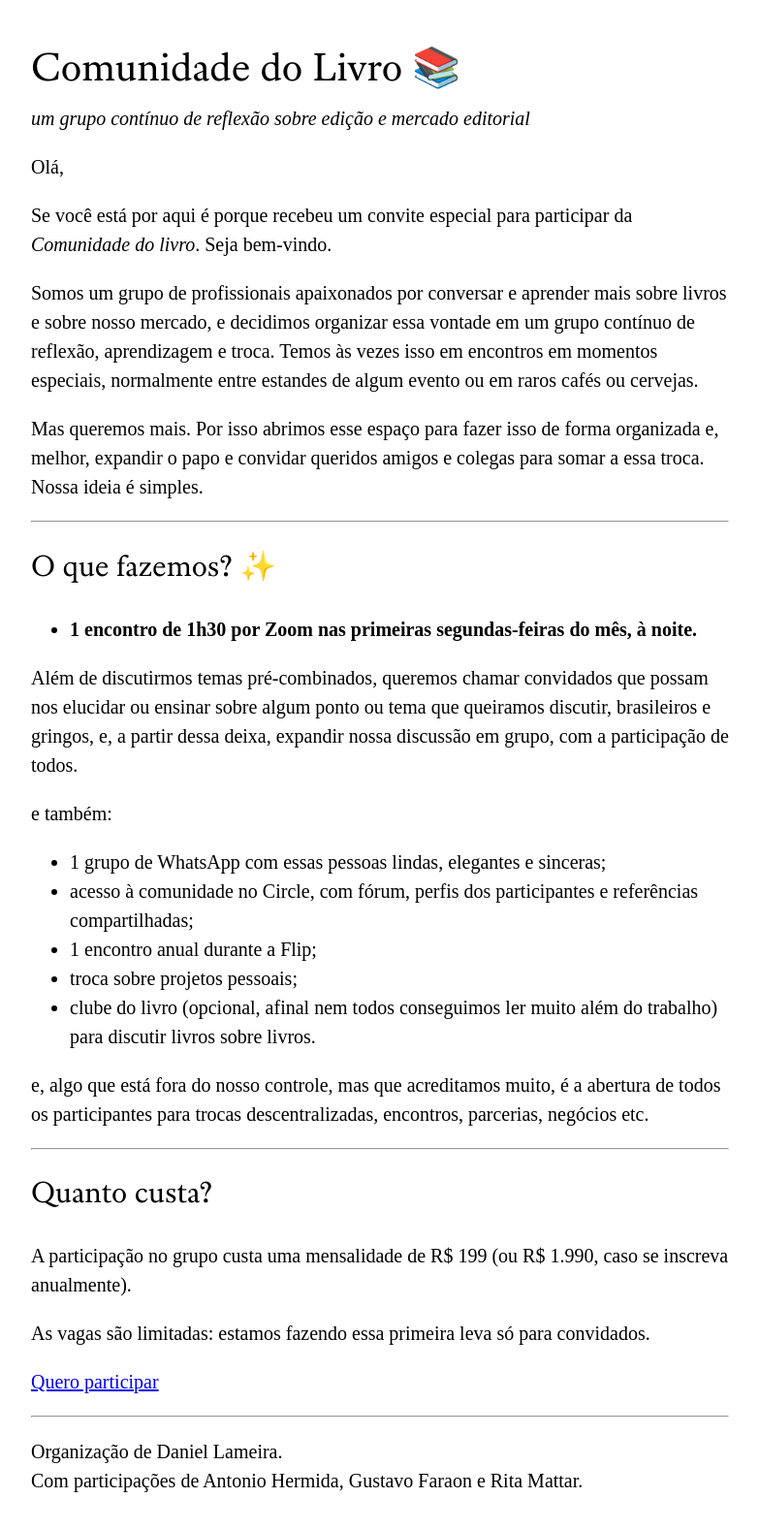
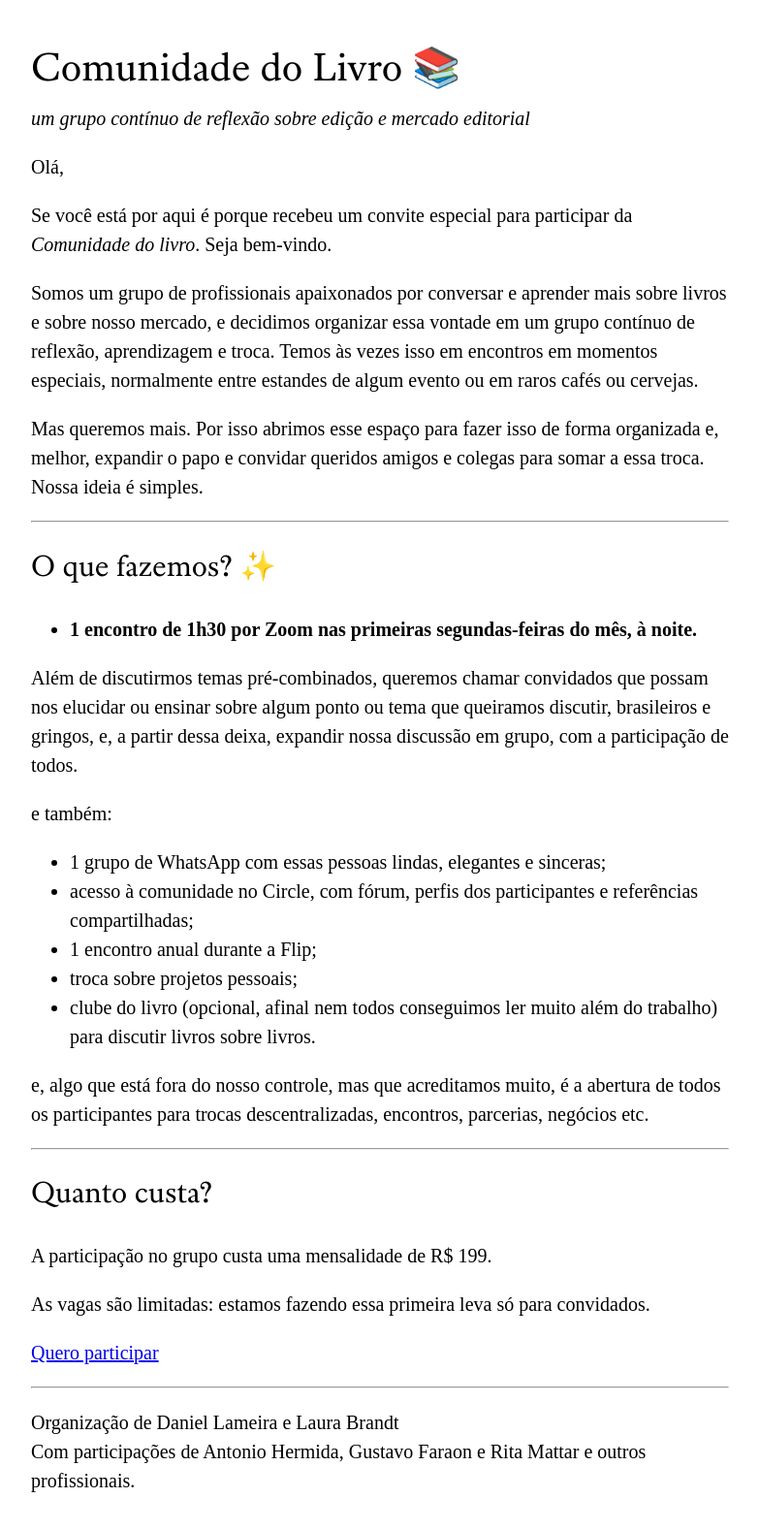
Before and after one commit to ssseiva/comunidadedolivro, a Jekyll site: the page built from index.md, in a window 1280 px wide. Shown: the whole page at 97% size, without its empty margins (248-1031 px from the left). Built offline with Jekyll 4.4.1, drawn with Linux system fonts in a browser that asks for light colours; our own code applies the rules of GitHub Pages for plain Markdown files.

Commit message:
Atualiza o texto do site

```diff
--- a/index.md
+++ b/index.md
@@ -34,7 +34,7 @@ e, algo que está fora do nosso controle, mas que acreditamos muito, é a abertu
 
 ## Quanto custa?
 
-A participação no grupo custa uma mensalidade de R$ 199 (ou R$ 1.990, caso se inscreva anualmente).
+A participação no grupo custa uma mensalidade de R$ 199.
 
 As vagas são limitadas: estamos fazendo essa primeira leva só para convidados.
 
@@ -42,5 +42,5 @@ As vagas são limitadas: estamos fazendo essa primeira leva só para convidados.
 
 ---
 
-Organização de Daniel Lameira.
-Com participações de Antonio Hermida, Gustavo Faraon e Rita Mattar.
+Organização de Daniel Lameira e Laura Brandt
+Com participações de Antonio Hermida, Gustavo Faraon e Rita Mattar e outros profissionais.
```
